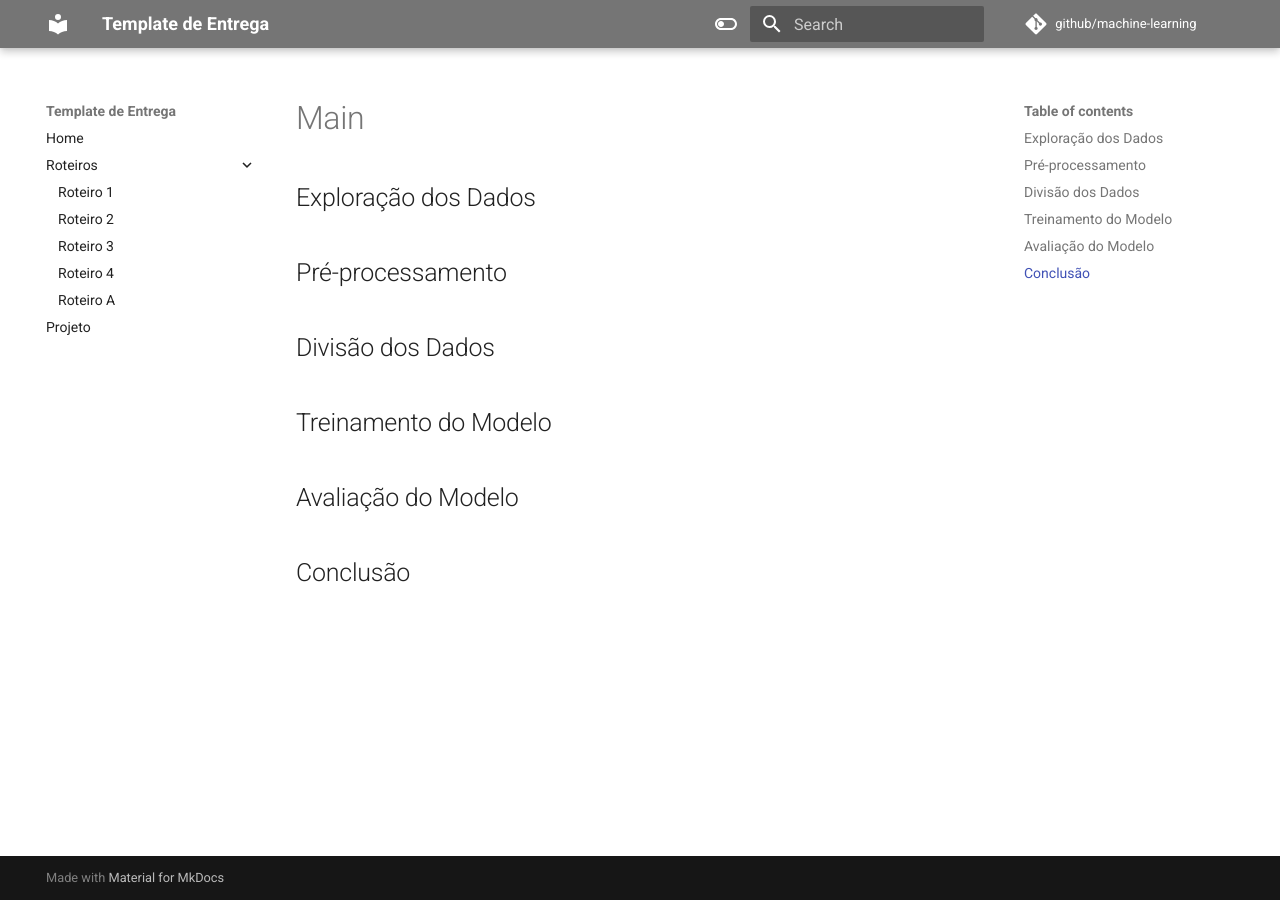
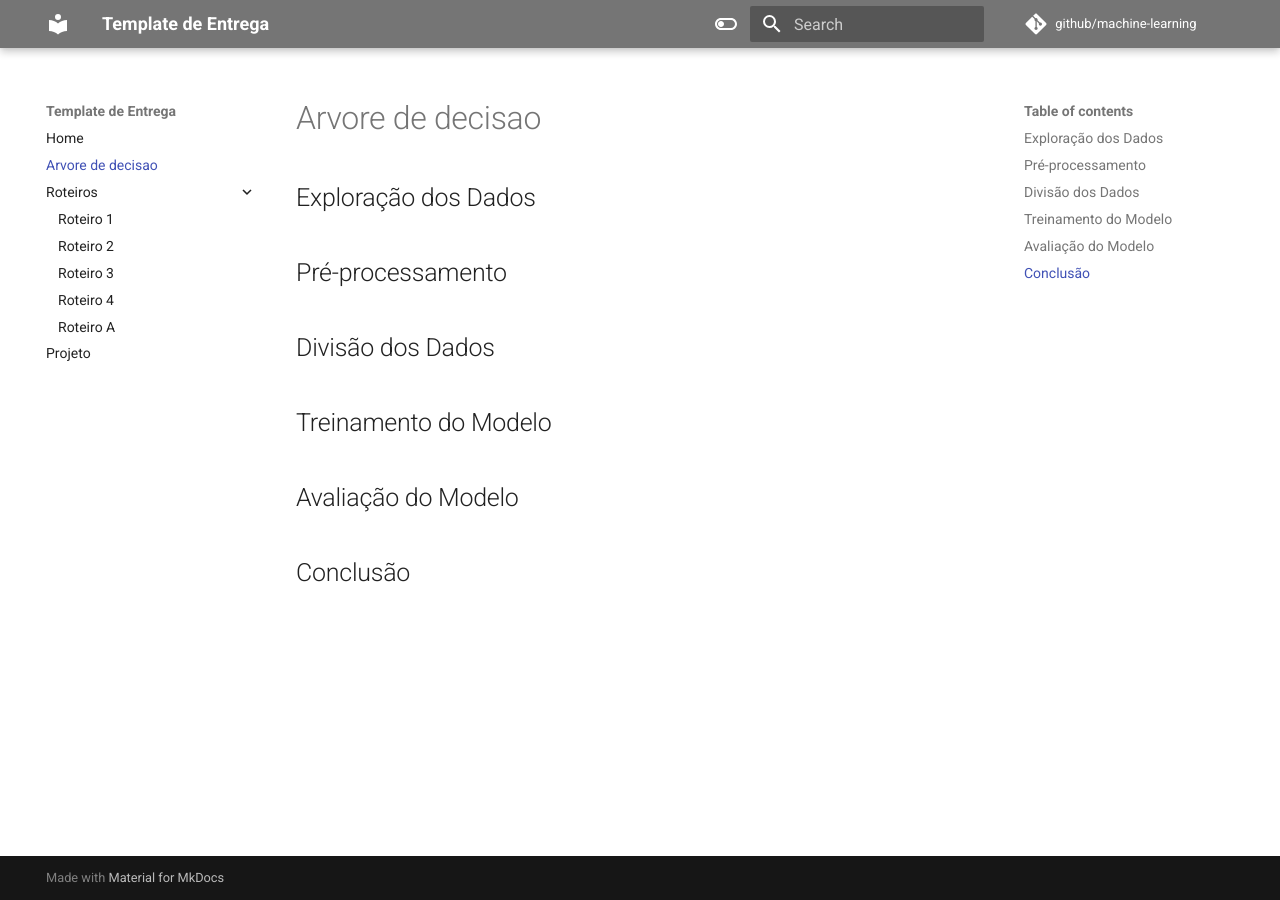
Before and after one commit to tigasparzin/Machine-Learning, an MkDocs documentation site: the page built from docs/arvore-decisao/main.md, in a window 1280 px wide. Built offline with MkDocs 1.6.1 and Material for MkDocs 9.7.7, drawn with Linux system fonts in a browser that asks for light colours; comment, search, counter and statistics services are not loaded; some of the changed lines change nothing that is shown.

Commit message:
Update mkdocs.yml

```diff
--- a/mkdocs.yml
+++ b/mkdocs.yml
@@ -1,5 +1,5 @@
 site_name: Template de Entrega
-site_author: Theo Gaspar
+site_author: Theo Camuri Gaspar
 site_url: https://tigasparzin.github.io/machine-learning
 repo_url: https://github.com/tigasparzin/machine-learning
 repo_name: github/machine-learning
@@ -133,6 +133,7 @@ extra_javascript:
 
 nav:
   - Home: index.md
+  - Arvore de decisao: ./arvore-decisao/main.md
   - Roteiros:
     - Roteiro 1: ./roteiro1/main.md
     - Roteiro 2: ./roteiro2/main.md
```
